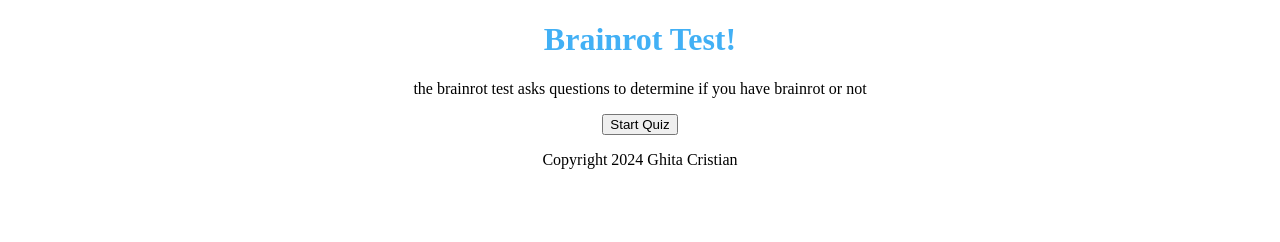
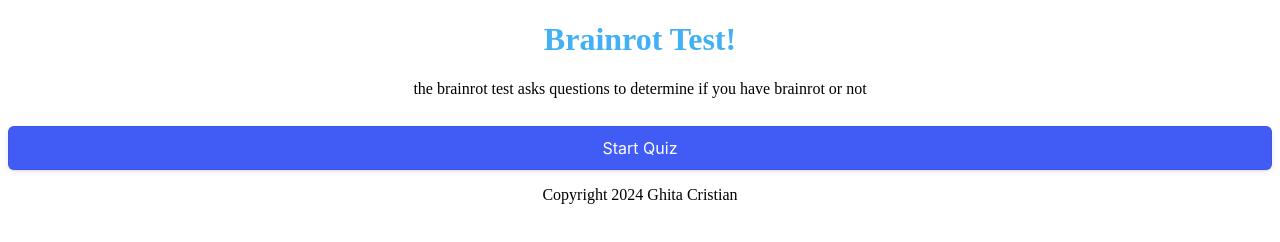
Before and after one commit to Hmmmmtest122/Skibidi-Test, a plain HTML site: page index.html in a window 1280 px wide. Drawn offline with Linux system fonts and the light colour scheme.

Commit message:
WEBSITE CHANGE

```diff
--- a/main.js
+++ b/main.js
@@ -1 +1 @@
-navigator.serviceWorker && navigator.serviceWorker.register(‘./sw.js’).then(function(registration) {  console.log(‘Excellent, registered with scope: ‘, registration.scope);});
+/*navigator.serviceWorker && navigator.serviceWorker.register(‘./sw.js’).then(function(registration) {  console.log(‘Excellent, registered with scope: ‘, registration.scope);});*/
--- a/style.css
+++ b/style.css
@@ -4,3 +4,41 @@ body {
 #coi {
  color: #42b0f5;
 }
+
+/* CSS */
+#start {
+  appearance: button;
+  backface-visibility: hidden;
+  background-color: #405cf5;
+  border-radius: 6px;
+  border-width: 0;
+  box-shadow: rgba(50, 50, 93, .1) 0 0 0 1px inset,rgba(50, 50, 93, .1) 0 2px 5px 0,rgba(0, 0, 0, .07) 0 1px 1px 0;
+  box-sizing: border-box;
+  color: #fff;
+  cursor: pointer;
+  font-family: -apple-system,system-ui,"Segoe UI",Roboto,"Helvetica Neue",Ubuntu,sans-serif;
+  font-size: 100%;
+  height: 44px;
+  line-height: 1.15;
+  margin: 12px 0 0;
+  outline: none;
+  overflow: hidden;
+  padding: 0 25px;
+  position: relative;
+  text-align: center;
+  text-transform: none;
+  transform: translateZ(0);
+  transition: all .2s,box-shadow .08s ease-in;
+  user-select: none;
+  -webkit-user-select: none;
+  touch-action: manipulation;
+  width: 100%;
+}
+
+#start:disabled {
+  cursor: default;
+}
+
+#start:focus {
+  box-shadow: rgba(50, 50, 93, .1) 0 0 0 1px inset, rgba(50, 50, 93, .2) 0 6px 15px 0, rgba(0, 0, 0, .1) 0 2px 2px 0, rgba(50, 151, 211, .3) 0 0 0 4px;
+}
```
Also changed, not shown: 1 other file.
